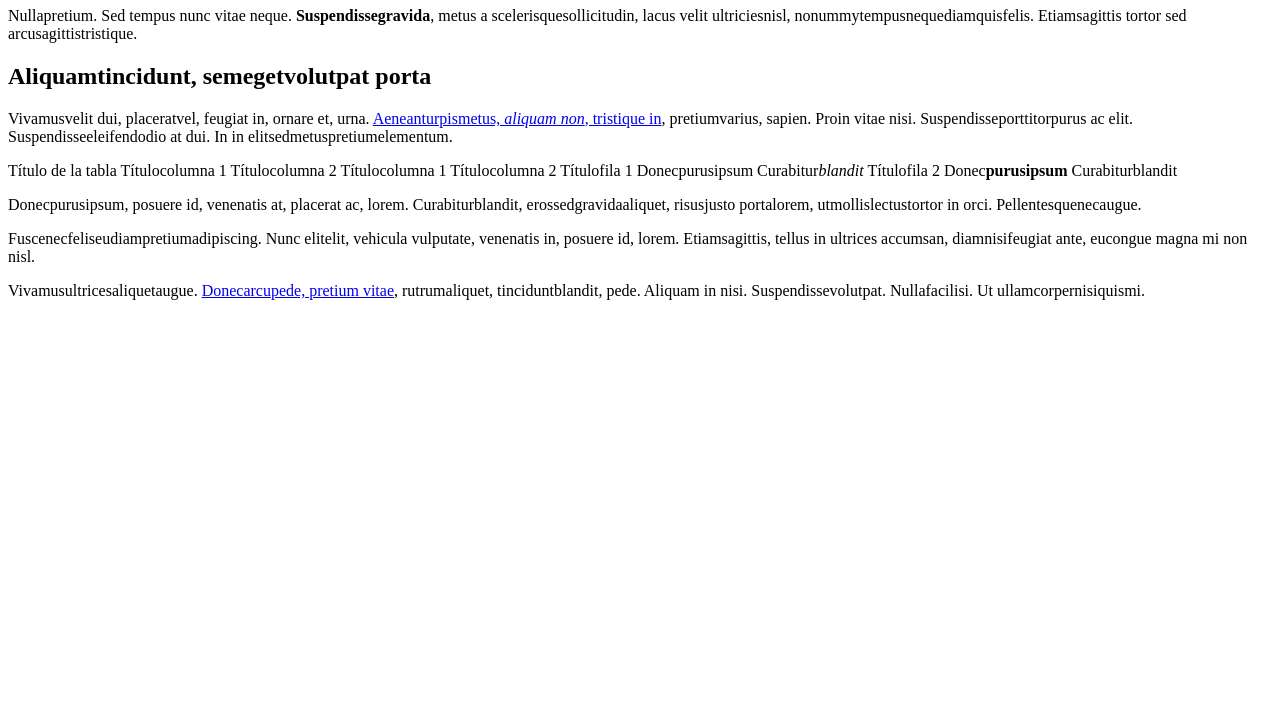
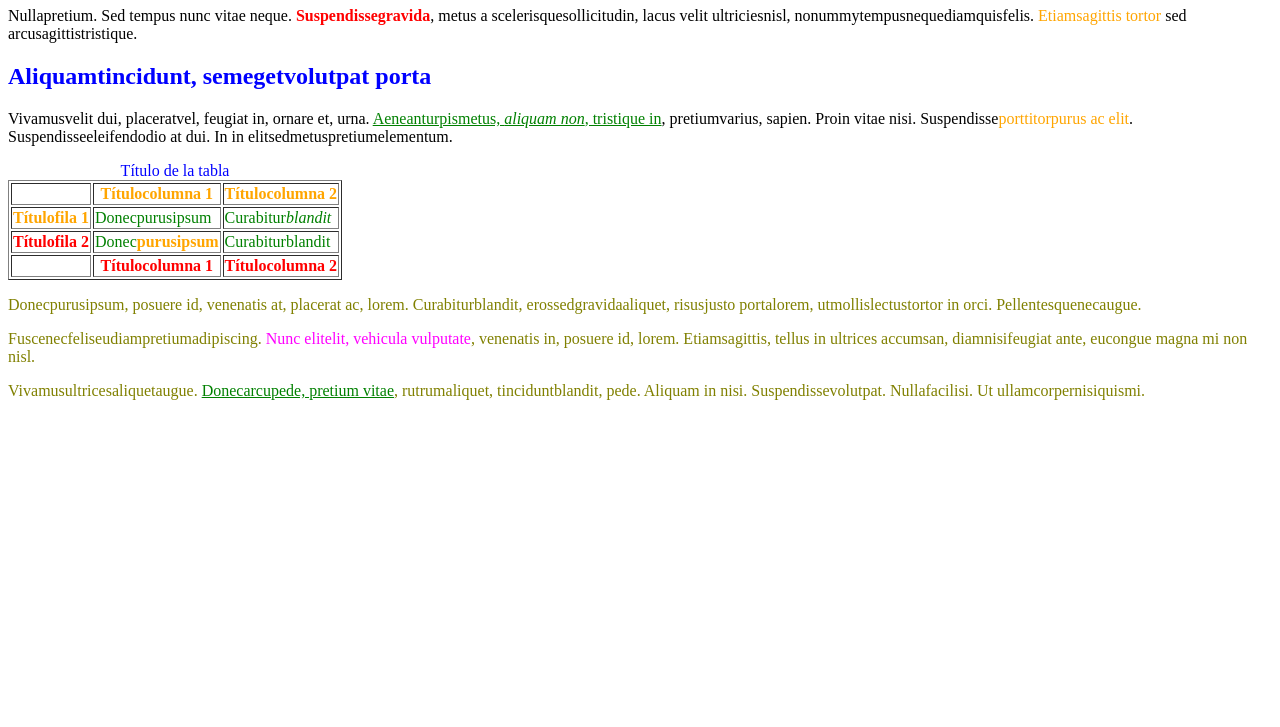
Before and after one commit to iesdonanadiw/selectores-css-ii-AlvaroVilladangos, a plain HTML site: page index.html in a window 1280 px wide. Shown: the part 73-800 px from the top of the page. Drawn offline with Linux system fonts and the light colour scheme.

Commit message:
AVilladangos

```diff
--- a/index.html
+++ b/index.html
@@ -1,9 +1,11 @@
-<!DOCTYPE html PUBLIC "-//W3C//DTD XHTML 1.0 Transitional//EN"
-"http://www.w3.org/TR/xhtml1/DTD/xhtml1-transitional.dtd">
+<!DOCTYPE html
+    PUBLIC "-//W3C//DTD XHTML 1.0 Transitional//EN" "http://www.w3.org/TR/xhtml1/DTD/xhtml1-transitional.dtd">
 <html xmlns="http://www.w3.org/1999/xhtml">
+
 <head>
     <meta http-equiv="Content-Type" content="text/html; charset=utf-8" />
     <title>Ejercicio de selectores</title>
+    <link rel="stylesheet" href="style.css">
 </head>
 
 <body>
@@ -14,18 +16,18 @@
         lacus velit
         ultriciesnisl, nonummytempusnequediamquisfelis.
         <span class="destacado">Etiamsagittis tortor</span> sed
-arcusagittistristique.</p>
+        arcusagittistristique.
+    </p>
 
     <h2 id="subtitulo">Aliquamtincidunt, semegetvolutpat porta</h2>
 
-<p>Vivamusvelit dui, placeratvel, feugiat in, ornare et, urna. <a
-href="#">Aeneanturpismetus, <em>aliquam non</em>, tristique in</a>,
-pretiumvarius, sapien. Proin vitae nisi. Suspendisse<span
-class="especial">porttitorpurus ac elit</span>.
+    <p>Vivamusvelit dui, placeratvel, feugiat in, ornare et, urna. <a href="#">Aeneanturpismetus, <em>aliquam non</em>,
+            tristique in</a>,
+        pretiumvarius, sapien. Proin vitae nisi. Suspendisse<span class="especial">porttitorpurus ac elit</span>.
         Suspendisseeleifendodio at dui. In in
         elitsedmetuspretiumelementum.</p>
 
-<tablesummary="Descripción de la tabla y su contenido">
+    <table summary="Descripción de la tabla y su contenido" border="1">
         <caption>Título de la tabla</caption>
         <thead>
             <tr>
@@ -74,4 +76,5 @@ ullamcorpernisiquismi.</p>
     </div>
 
 </body>
+
 </html>
--- /dev/null
+++ b/style.css
@@ -0,0 +1,63 @@
+#titulo {
+    color: teal;
+}
+
+strong {
+    color: red;
+}
+
+.destacado {
+    color: orange;
+}
+
+#subtitulo {
+    color: blue;
+}
+
+:link {
+    color: red;
+}
+
+caption {
+    color: blue;
+}
+
+.especial {
+    color: orange;
+}
+
+tfoot th {
+    color: red;
+}
+
+td strong {
+    color: orange;
+}
+
+tr th {
+    color: red;
+}
+
+td {
+    color: green;
+}
+
+em {
+    color: blue;
+}
+
+em:last-of-type {
+    color: inherit;
+}
+
+div {
+    color: olive;
+}
+
+#especial {
+    color: fuchsia;
+}
+
+:link:last-of-type {
+    color: green;
+}
```
Also changed, not shown: inherit-initial.html (+1 -0 lines), suplantar-html.html (+13 -0 lines). Lines whose indentation alone changed are shown as unchanged.
